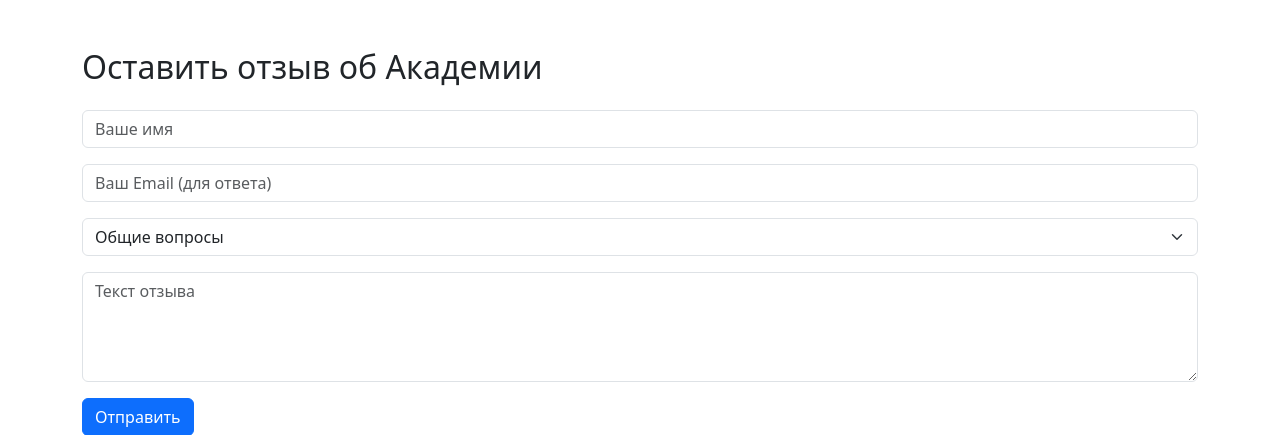
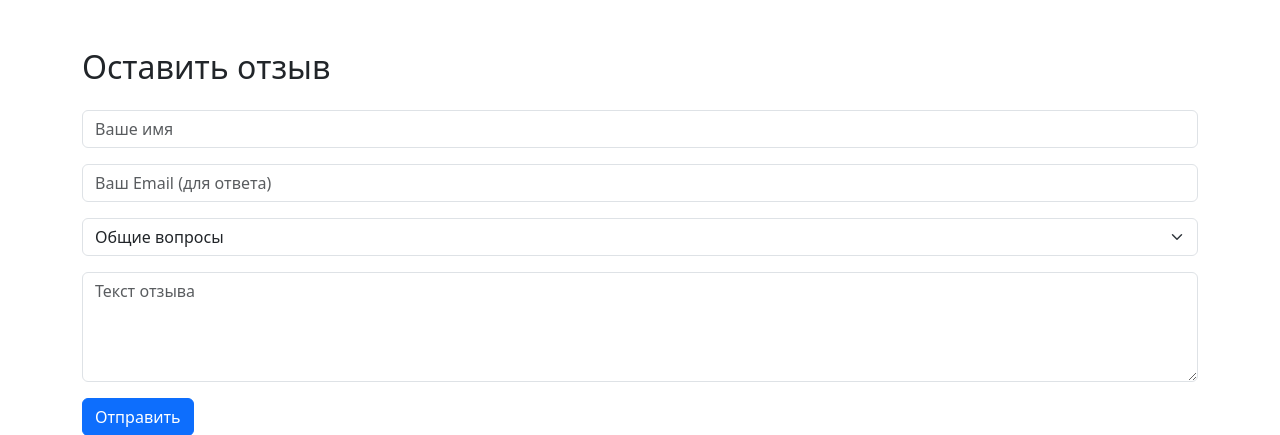
Before and after one commit to Goydaa/feedback, a Flask app: page / in a window 1280 px wide. Shown: the top 435 px of the page. Run offline with Flask 3, Linux system fonts and the light colour scheme.

Commit message:
Update index.html

```diff
--- a/templates/index.html
+++ b/templates/index.html
@@ -6,7 +6,7 @@
     <link rel="stylesheet" href="https://cdn.jsdelivr.net/npm/bootstrap@5.3.0/dist/css/bootstrap.min.css">
 </head>
 <body class="container mt-5">
-    <h2>Оставить отзыв об Академии</h2>
+    <h2>Оставить отзыв </h2>
 
     {% with messages = get_flashed_messages(with_categories=true) %}
       {% if messages %}
```
